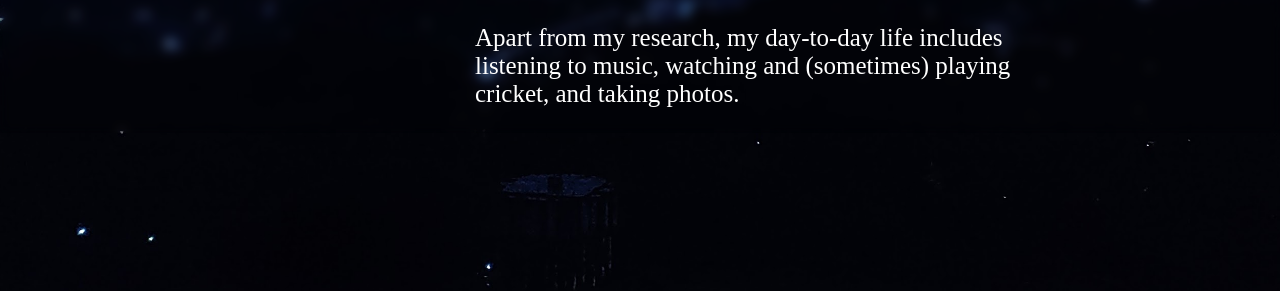
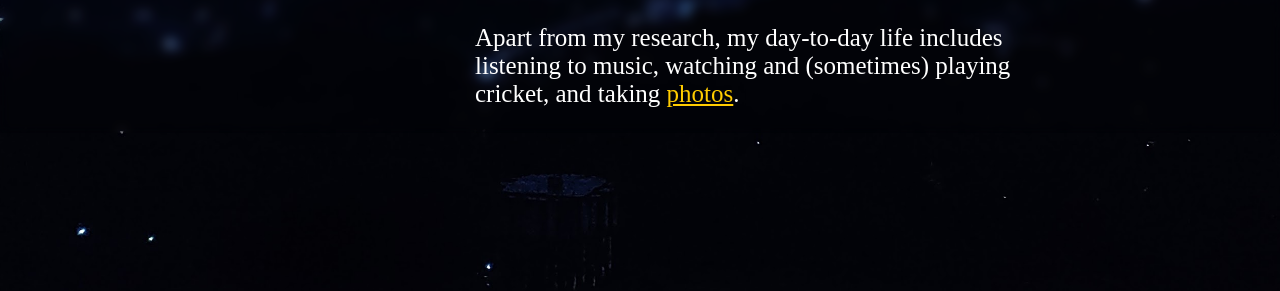
Before and after one commit to avinash-tiwari-at/avinash-tiwari-at.github.io, a Jekyll site: the page built from about.md, in a window 1280 px wide. Shown: the part 512-803 px from the top of the page. Built offline with Jekyll 4.4.1, drawn with Linux system fonts in a browser that asks for light colours; part of the change alters nothing that is shown.

```diff
--- a/about.md
+++ b/about.md
@@ -12,7 +12,7 @@ bodyClass: about
        I was born in Baidaura Mashrik, a small village in the district of <a href="https://en.wikipedia.org/wiki/Shravasti" target="_blank">Shravasti</a> (श्रावस्ती, the capital of the ancient Indian kingdom of Kosala) in <a href="https://en.wikipedia.org/wiki/Uttar_Pradesh" target="_blank">Uttar Pradesh</a>. I completed my early schooling at Jagat Jeet Inter College in my hometown of Ikauna. I then moved to Allahabad (now Prayagraj) for higher studies and earned my undergraduate degree in Physics, Mathematics, and Computer Science from the University of Allahabad. Following this, I pursued my Master’s degree in Physics at the Indian Institute of Technology (IIT) Guwahati. Currently, I am pursuing my PhD at IUCAA, focusing on gravitational-wave astronomy.
     </p>
     <p>
-      Apart from my research, my day-to-day life includes listening to music, watching and (sometimes) playing cricket, and taking photos.
+      Apart from my research, my day-to-day life includes listening to music, watching and (sometimes) playing cricket, and taking <a href="https://avinash-tiwari-at.github.io/photos.html" target="_blank">photos</a>.
     </p>
   </div>
 </div>
```
